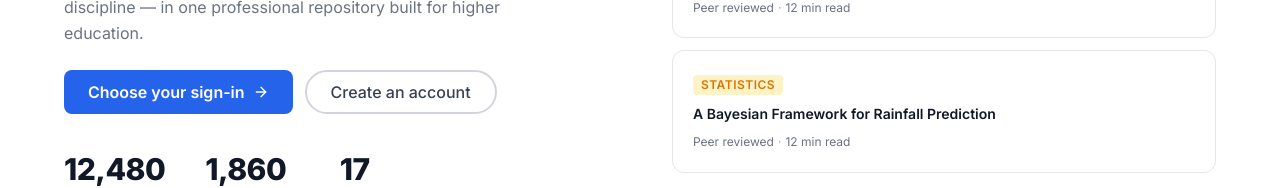
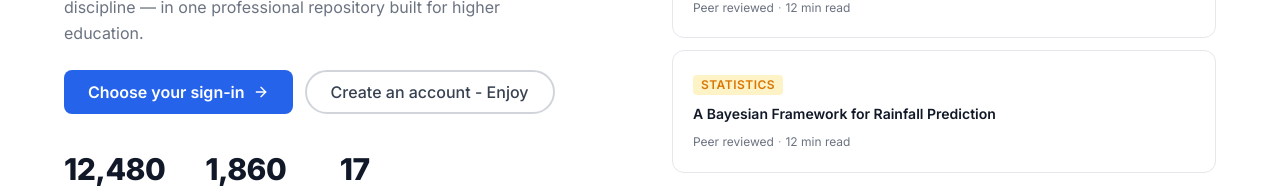
Before and after one commit to DuleekaAnjana/ResearchProject, a React (Vite) app in the folder frontend-research/: page / in a window 1280 px wide. Shown: the part 417-605 px from the top of the page. Built offline with nearby package versions, Linux system fonts and the light colour scheme; no server answers.

Commit message:
change sign in

```diff
--- a/frontend-research/src/pages/auth/Login.jsx
+++ b/frontend-research/src/pages/auth/Login.jsx
@@ -7,7 +7,7 @@ import styles from './Login.module.css';
 
 const ROLE_CONFIGS = {
   student: {
-    title: 'Student sign-in',
+    title: 'Student signin',
     subtitle: 'Access your dashboard and continue your research journey.',
     heroText: 'Track your publications, receive feedback and discover new research across your field.',
     demoEmail: 'demo@researchsphere.edu',
--- a/frontend-research/src/pages/shared/Home.jsx
+++ b/frontend-research/src/pages/shared/Home.jsx
@@ -177,7 +177,7 @@ const Home = () => {
               variant="outline"
               size="lg"
             >
-              Create an account
+              Create an account - Enjoy
             </Button>
           </div>
 
```
